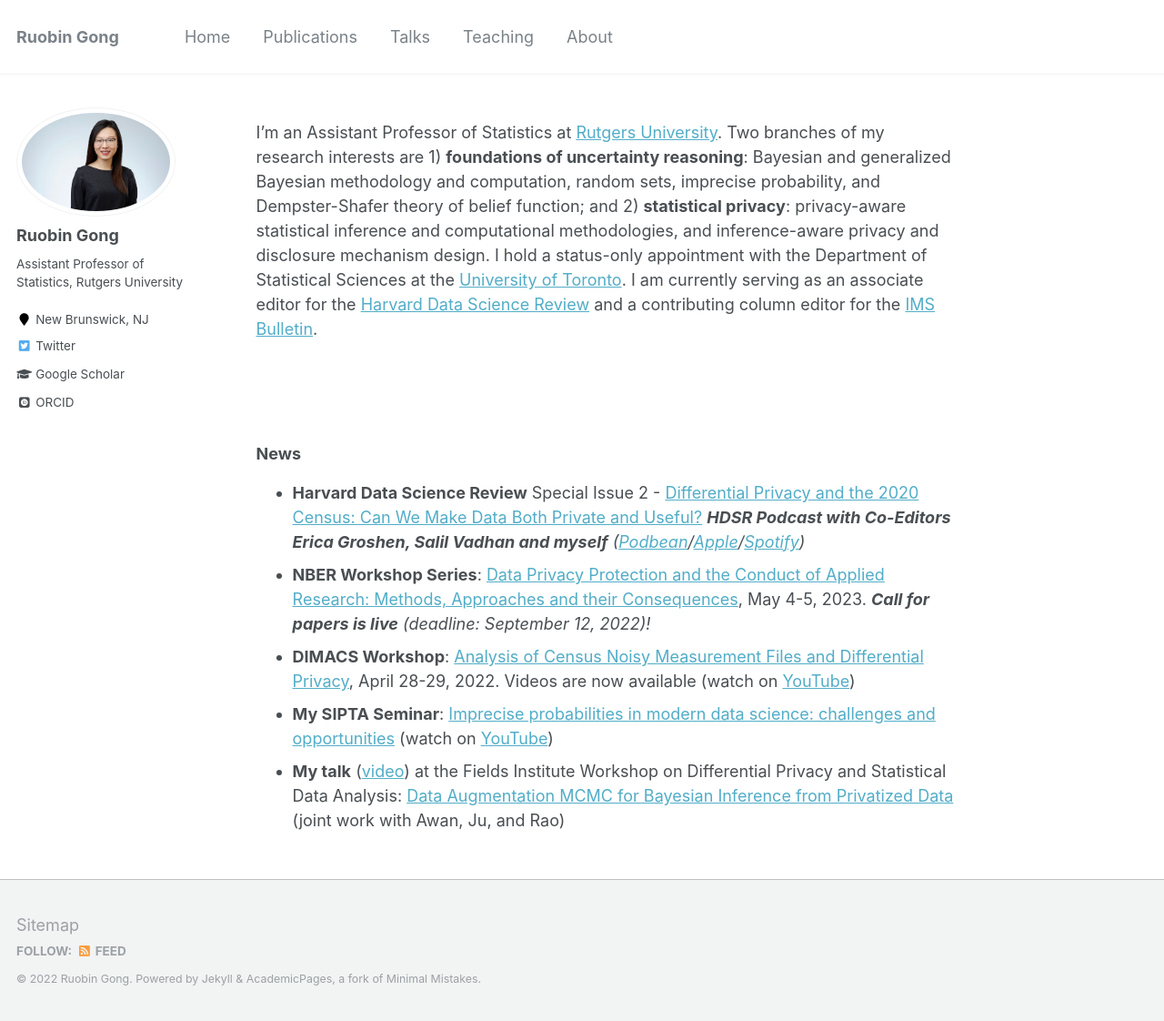
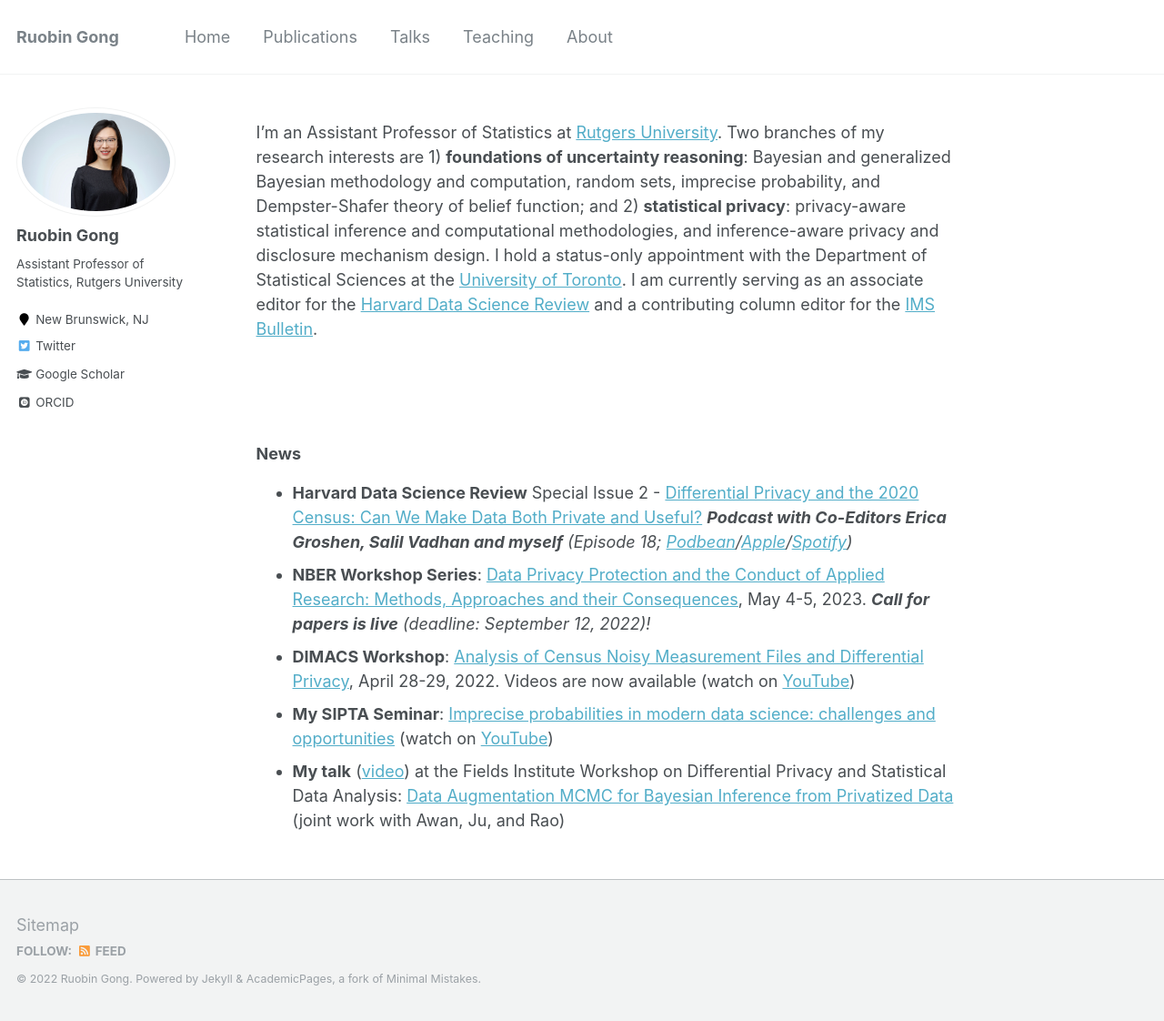
Before and after one commit to RuobinGong/RuobinGong.github.io, a Jekyll site: the page built from _pages/home.md, in a window 1280 px wide and 1122 px high. Shown: the whole window at 91% size. Built offline with Jekyll 4.4.1, drawn with Linux system fonts in a browser that asks for light colours; some web fonts are replaced.

Commit message:
Update home.md

```diff
--- a/_pages/home.md
+++ b/_pages/home.md
@@ -17,7 +17,7 @@ I'm an Assistant Professor of Statistics at [Rutgers University](https://www.sta
 
 ### News
 
-* **Harvard Data Science Review** Special Issue 2 - [Differential Privacy and the 2020 Census: Can We Make Data Both Private and Useful?](https://hdsr.mitpress.mit.edu/specialissue2) _**HDSR Podcast with Co-Editors Erica Groshen, Salil Vadhan and myself** ([Podbean](https://hdsr.podbean.com/e/differential-privacy-for-the-2020-us-census-can-we-make-data-both-private-and-useful-part-1/)/[Apple](https://podcasts.apple.com/us/podcast/differential-privacy-for-the-2020-u-s-census-can-we/id1558728983?i=1000571597321)/[Spotify](https://open.spotify.com/episode/4A9ahGLv5r58LJX8Alxg19))_
+* **Harvard Data Science Review** Special Issue 2 - [Differential Privacy and the 2020 Census: Can We Make Data Both Private and Useful?](https://hdsr.mitpress.mit.edu/specialissue2) _**Podcast with Co-Editors Erica Groshen, Salil Vadhan and myself** (Episode 18; [Podbean](https://hdsr.podbean.com/e/differential-privacy-for-the-2020-us-census-can-we-make-data-both-private-and-useful-part-1/)/[Apple](https://podcasts.apple.com/us/podcast/differential-privacy-for-the-2020-u-s-census-can-we/id1558728983?i=1000571597321)/[Spotify](https://open.spotify.com/episode/4A9ahGLv5r58LJX8Alxg19))_
 * **NBER Workshop Series**: [Data Privacy Protection and the Conduct of Applied Research: Methods, Approaches and their Consequences](https://www.nber.org/data-privacy-protection-and-conduct-applied-research-methods-approaches-and-their-consequences), May 4-5, 2023. _**Call for papers is live** (deadline: September 12, 2022)!_
 * **DIMACS Workshop**: [Analysis of Census Noisy Measurement Files and Differential Privacy](http://dimacs.rutgers.edu/events/details?eID=2038), April 28-29, 2022. Videos are now available (watch on [YouTube](https://www.youtube.com/playlist?list=PLKVCRT3MRed733-w2Lo2yvCAkac9zdIVj))
 * **My SIPTA Seminar**: [Imprecise probabilities in modern data science: challenges and opportunities](https://sipta.org/events/sipta-seminars/) (watch on [YouTube](https://www.youtube.com/watch?v=rNVWyG-0XgA))
```
